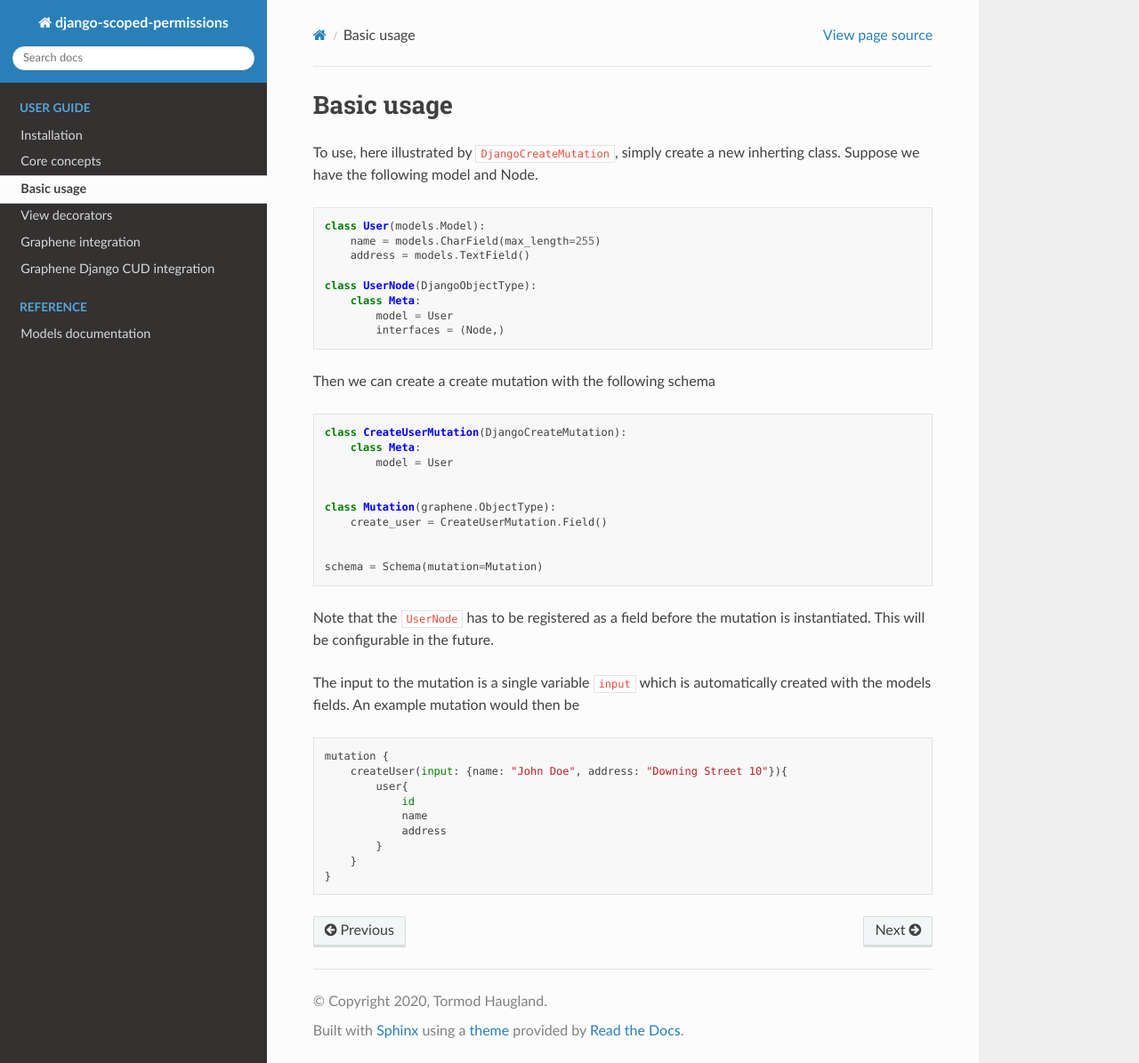
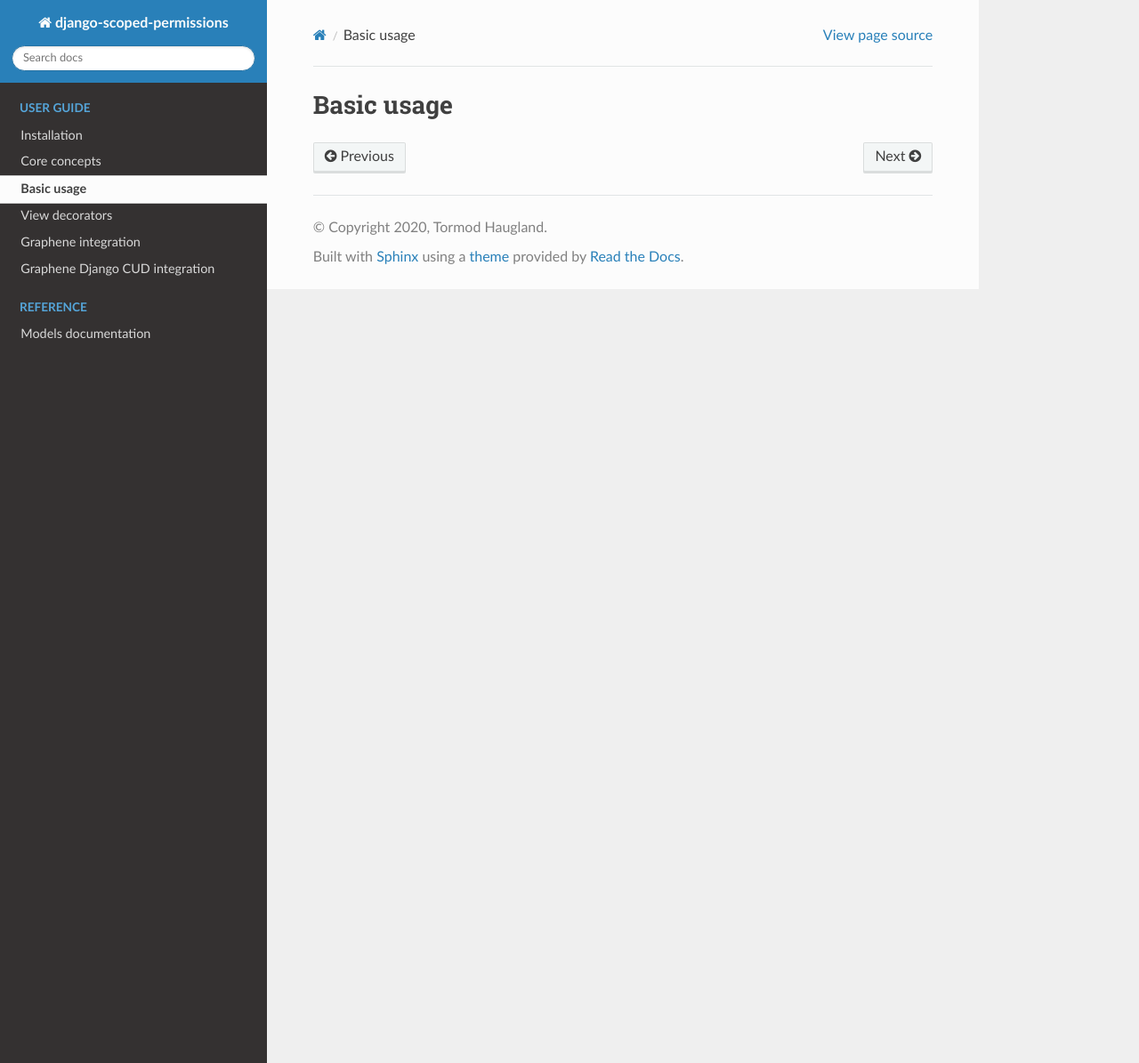
Before and after one commit to Ur-Solutions/django_scoped_permissions, a Sphinx documentation site: the page built from docs/guide/usage.rst, in a window 1280 px wide and 1195 px high. Shown: the whole window at 89% size. Built offline with Sphinx 7.4.7 and the Read the Docs theme 2.0.0, drawn with Linux system fonts in a browser that asks for light colours.

Commit message:
feat(docs): Clear usage

```diff
--- a/docs/guide/usage.rst
+++ b/docs/guide/usage.rst
@@ -1,51 +1,3 @@
 ================================
 Basic usage
 ================================
-
-To use, here illustrated by ``DjangoCreateMutation``, simply create a
-new inherting class. Suppose we have the following model and Node.
-
-.. code:: python
-
-    class User(models.Model):
-        name = models.CharField(max_length=255)
-        address = models.TextField()
-
-    class UserNode(DjangoObjectType):
-        class Meta:
-            model = User
-            interfaces = (Node,)
-
-Then we can create a create mutation with the following schema
-
-.. code:: python
-
-    class CreateUserMutation(DjangoCreateMutation):
-        class Meta:
-            model = User
-
-
-    class Mutation(graphene.ObjectType):
-        create_user = CreateUserMutation.Field()
-
-
-    schema = Schema(mutation=Mutation)
-
-Note that the ``UserNode`` has to be registered as a field before the
-mutation is instantiated. This will be configurable in the future.
-
-The input to the mutation is a single variable ``input`` which is
-automatically created with the models fields. An example mutation would
-then be
-
-.. code::
-
-    mutation {
-        createUser(input: {name: "John Doe", address: "Downing Street 10"}){
-            user{
-                id
-                name
-                address
-            }
-        }
-    }
```
